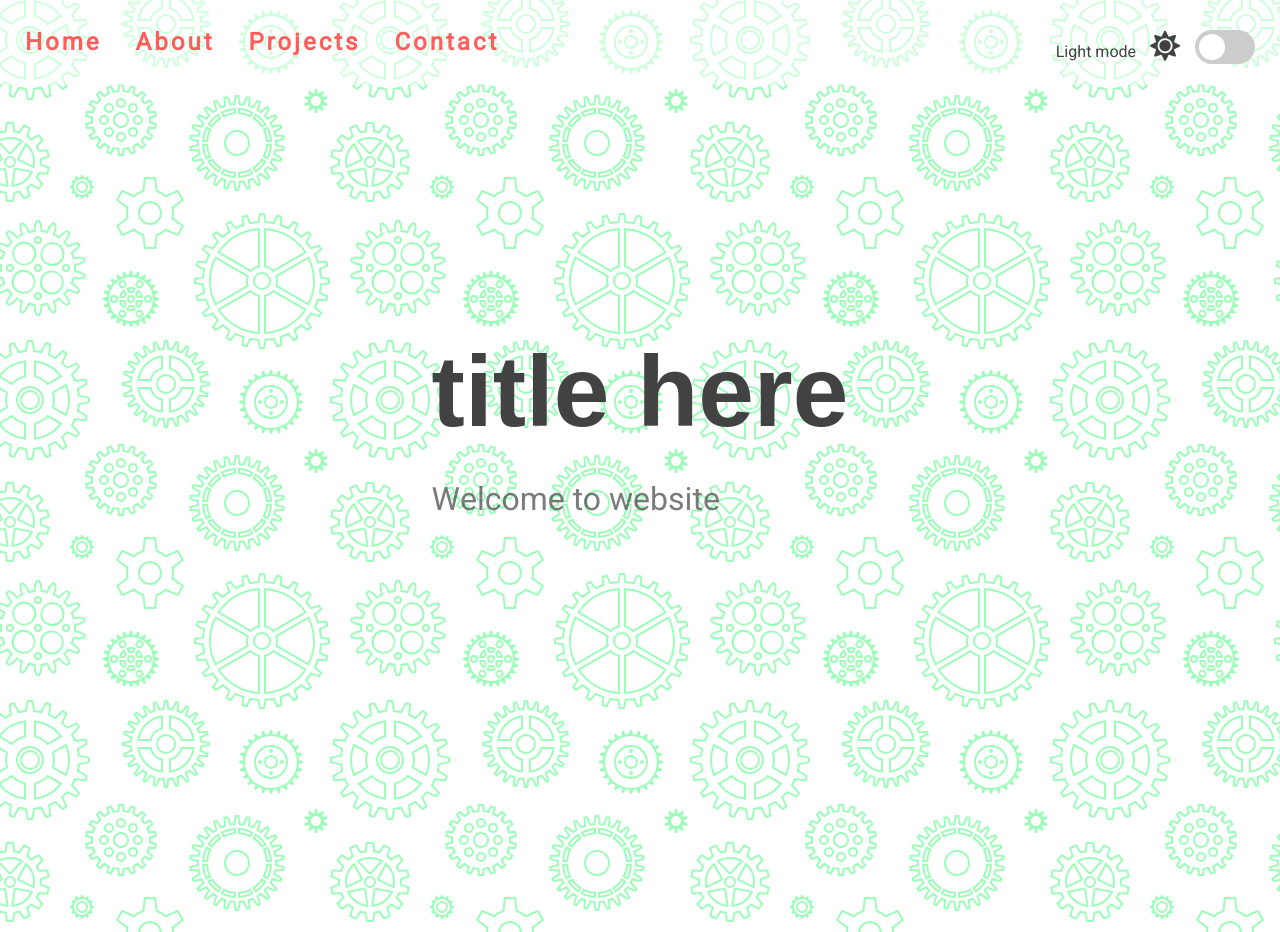
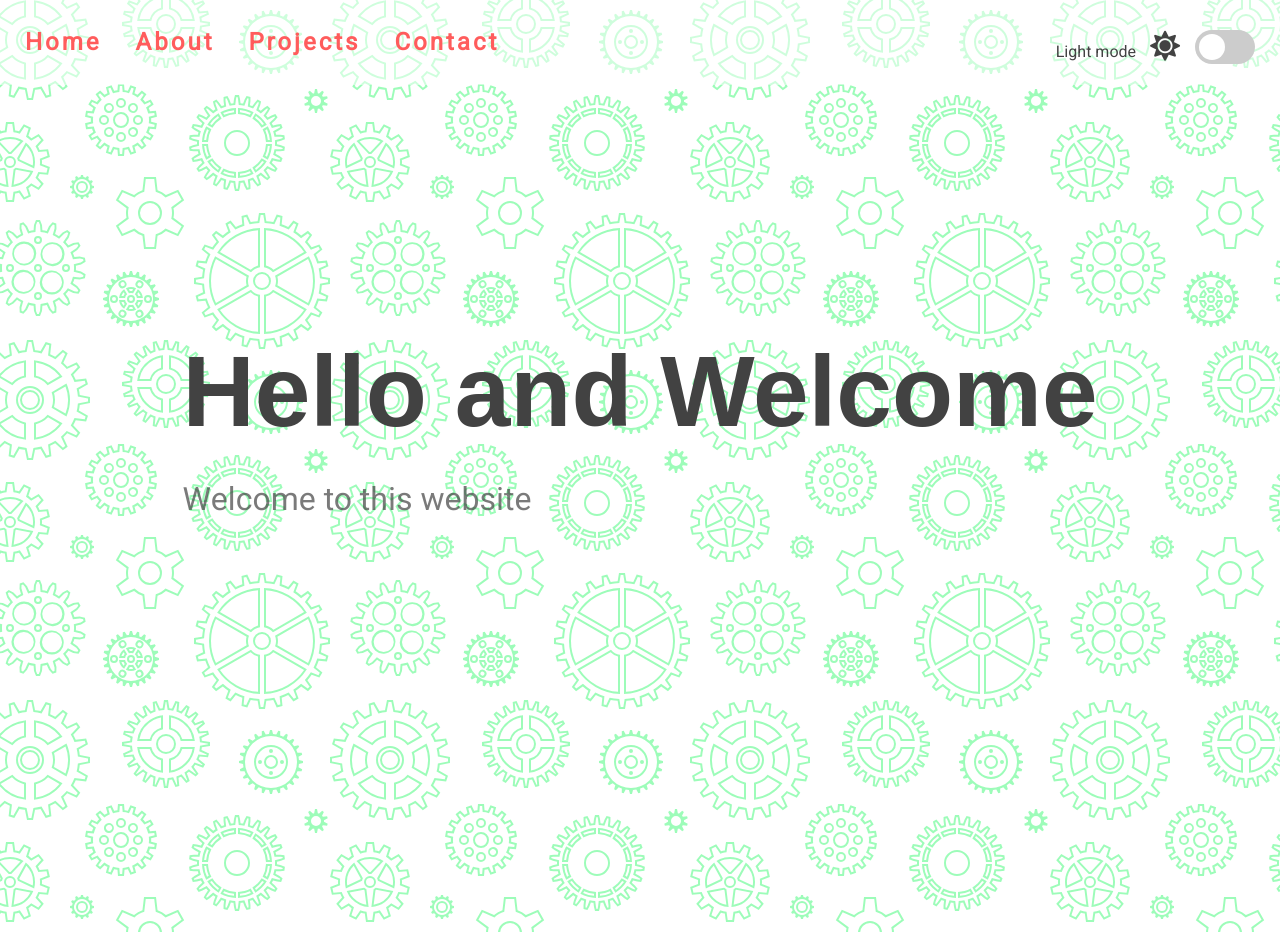
Before and after one commit to hamzahouri/Light-dark-mode-website, a plain HTML site: page index.html in a window 1280 px wide. Shown: the top 932 px of the page. Drawn offline with Linux system fonts and the light colour scheme; a web font is replaced by a local one.

Commit message:
changing title

```diff
--- a/index.html
+++ b/index.html
@@ -30,8 +30,8 @@
     <!-- Home sction-->
     <section id="home">
         <div class="title-groupe">
-            <h1>title here</h1>
-            <h2>Welcome to website</h2>
+            <h1>Hello and Welcome</h1>
+            <h2>Welcome to this website</h2>
         </div>
     </section>
 
```
